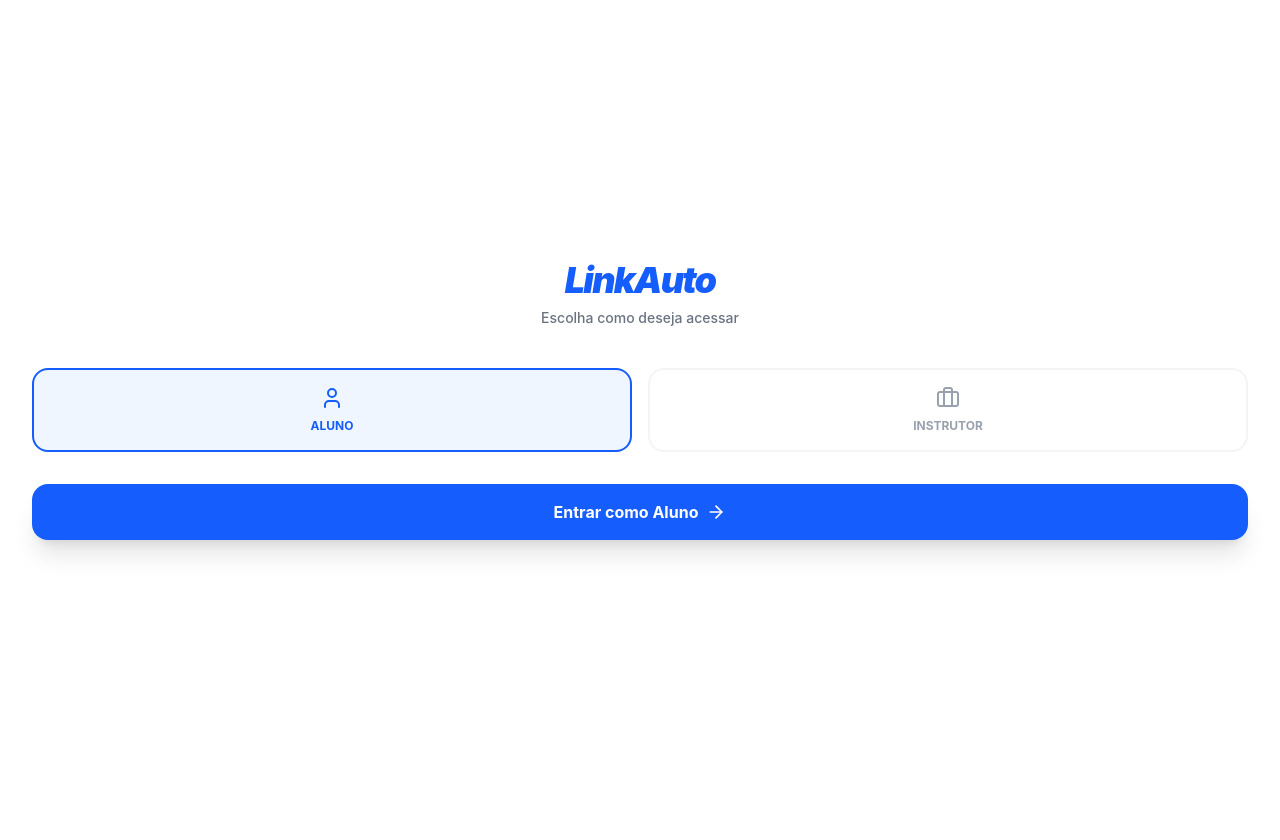
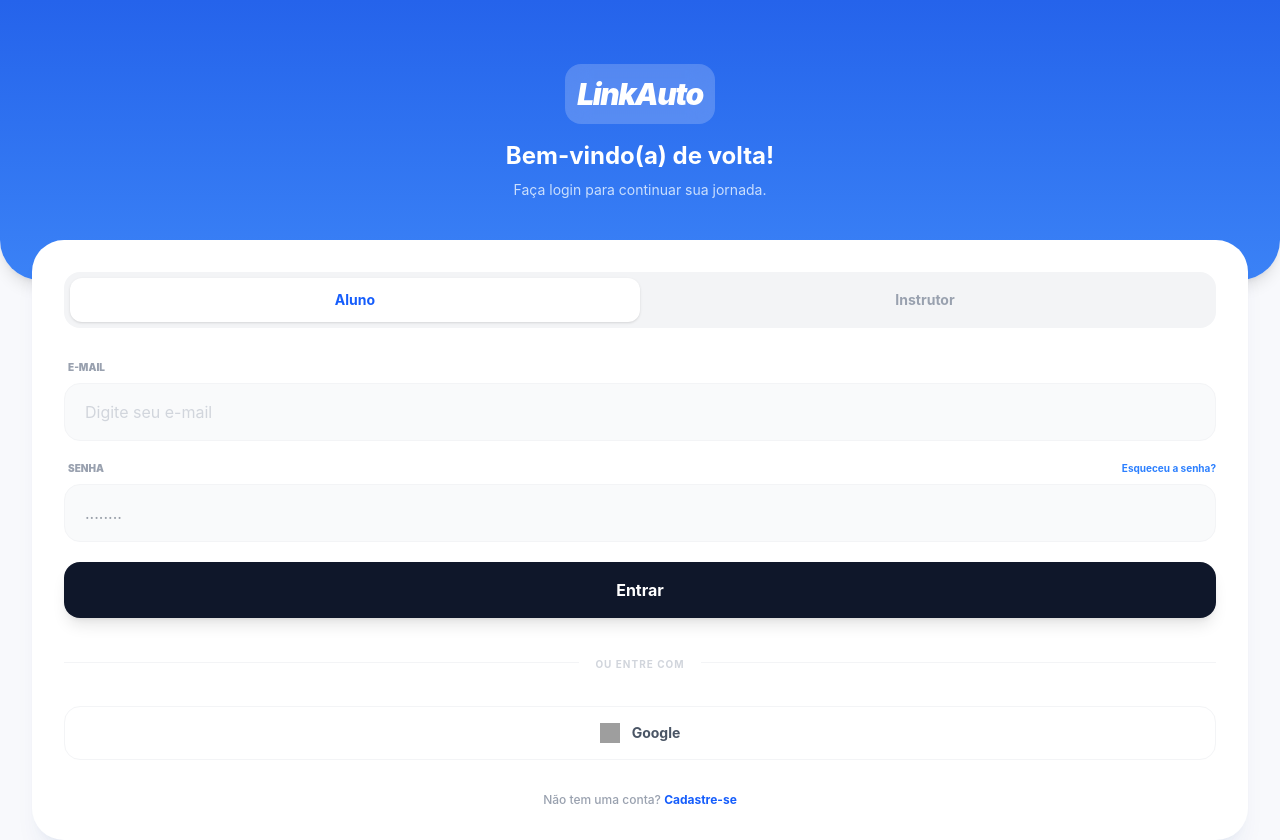
Before and after one commit to KaiqueCarvalho01/LinkAuto-APP, a React (Vite) app in the folder linkauto-frontend/: page / in a window 1280 px wide. Before the commit the page ends 800 px from the top, so only its background shows below. Built offline with nearby package versions, Linux system fonts and the light colour scheme; grey boxes are pictures that could not be loaded.

Commit message:
interface-prototipo

```diff
--- a/linkauto-frontend/src/App.jsx
+++ b/linkauto-frontend/src/App.jsx
@@ -1,6 +1,7 @@
 import React, { useState } from "react";
 import Header from "./components/Header";
 import Home from "./pages/Home";
+import SearchPage from "./pages/SearchPage";
 import InstructorProfile from "./pages/InstructorProfile";
 import MyLessons from "./pages/MyLessons";
 import InstructorDashboard from "./pages/InstructorDashboard";
@@ -24,24 +25,30 @@ const MOCK_INSTRUCTORS = [
     price: 85,
     photo: "https://i.pravatar.cc/150?u=2",
   },
+  {
+    id: 3,
+    name: "Marcos Souza",
+    neighborhood: "Mogi Mirim II",
+    rating: 4.7,
+    price: 65,
+    photo: "https://i.pravatar.cc/150?u=3",
+  },
 ];
 
 function App() {
   const [isAuthenticated, setIsAuthenticated] = useState(false);
   const [userRole, setUserRole] = useState("student");
   const [activeTab, setActiveTab] = useState("search");
+  const [isSearchingPage, setIsSearchingPage] = useState(false);
   const [selectedInstructor, setSelectedInstructor] = useState(null);
   const [searchTerm, setSearchTerm] = useState("");
-  const [showResults, setShowResults] = useState(false);
-
-  // Lista unificada de aulas (RF07)
   const [myLessons, setMyLessons] = useState([
     {
       id: 99,
-      instructorName: "Ana Paula",
+      instructorName: "Marcos Silva",
       date: "30 MAR 2026",
       time: "14:00",
-      neighborhood: "Parque do Estado",
+      neighborhood: "Centro",
       status: "completed",
     },
   ]);
@@ -62,47 +69,56 @@ function App() {
       status: "scheduled",
     };
     setMyLessons([...myLessons, newLesson]);
-    alert("Solicitação enviada ao instrutor!"); // RF04
+    alert("Solicitação enviada ao instrutor!");
     setSelectedInstructor(null);
+    setIsSearchingPage(false);
     setActiveTab("lessons");
   };
 
-  if (!isAuthenticated) return <Login onLogin={handleLogin} />;
+  if (!isAuthenticated) {
+    return <Login onLogin={handleLogin} />;
+  }
 
   return (
-    <div className="flex flex-col min-h-screen bg-gray-100 font-sans pb-20">
-      {!selectedInstructor && (
+    <div className="flex flex-col min-h-screen bg-[#F8F9FC] font-sans pb-20">
+      {!selectedInstructor && !isSearchingPage && (
         <Header onLogout={() => setIsAuthenticated(false)} />
       )}
 
       <div className="flex-grow">
-        {selectedInstructor ? (
-          <InstructorProfile
-            instructor={selectedInstructor}
-            onBack={() => setSelectedInstructor(null)}
-            onConfirm={(time) => handleConfirmBooking(selectedInstructor, time)}
-          />
-        ) : activeTab === "search" ? (
-          <Home
-            searchTerm={searchTerm}
-            setSearchTerm={setSearchTerm}
-            showResults={showResults}
-            setShowResults={setShowResults}
-            instructors={MOCK_INSTRUCTORS}
-            onSelectInstructor={setSelectedInstructor}
-          />
-        ) : activeTab === "dashboard" ? (
+        {userRole === "instructor" ? (
           <InstructorDashboard
             instructorData={{ name: "Ricardo Silva", rating: 4.8 }}
           />
         ) : (
-          <MyLessons lessons={myLessons} />
+          <>
+            {selectedInstructor ? (
+              <InstructorProfile
+                instructor={selectedInstructor}
+                onBack={() => setSelectedInstructor(null)}
+                onConfirm={(time) =>
+                  handleConfirmBooking(selectedInstructor, time)
+                }
+              />
+            ) : isSearchingPage ? (
+              <SearchPage
+                searchTerm={searchTerm}
+                setSearchTerm={setSearchTerm}
+                instructors={MOCK_INSTRUCTORS}
+                onSelectInstructor={(inst) => setSelectedInstructor(inst)}
+                onBack={() => setIsSearchingPage(false)}
+              />
+            ) : activeTab === "search" ? (
+              <Home onStartSearch={() => setIsSearchingPage(true)} />
+            ) : (
+              <MyLessons lessons={myLessons} />
+            )}
+          </>
         )}
       </div>
 
-      {/* Nav Bar adaptativa conforme o papel do usuario (RF01) */}
-      {!selectedInstructor && (
-        <nav className="fixed bottom-0 w-full bg-white border-t border-gray-200 flex justify-around py-4 shadow-lg z-20">
+      {!selectedInstructor && !isSearchingPage && (
+        <nav className="fixed bottom-0 w-full bg-white border-t border-gray-100 flex justify-around py-4 shadow-lg z-20">
           {userRole === "student" ? (
             <>
               <button
@@ -110,14 +126,14 @@ function App() {
                 className={`flex flex-col items-center ${activeTab === "search" ? "text-blue-600" : "text-gray-400"}`}
               >
                 <Search size={22} />
-                <span className="text-[10px] mt-1 font-bold">Buscar</span>
+                <span className="text-[10px] mt-1 font-bold">Início</span>
               </button>
               <button
                 onClick={() => setActiveTab("lessons")}
                 className={`flex flex-col items-center ${activeTab === "lessons" ? "text-blue-600" : "text-gray-400"}`}
               >
                 <Clock size={22} />
-                <span className="text-[10px] mt-1 font-bold">Minhas Aulas</span>
+                <span className="text-[10px] mt-1 font-bold">Aulas</span>
               </button>
             </>
           ) : (
@@ -127,7 +143,7 @@ function App() {
                 className={`flex flex-col items-center ${activeTab === "dashboard" ? "text-blue-600" : "text-gray-400"}`}
               >
                 <LayoutDashboard size={22} />
-                <span className="text-[10px] mt-1 font-bold">Dashboard</span>
+                <span className="text-[10px] mt-1 font-bold">Painel</span>
               </button>
               <button
                 onClick={() => setActiveTab("lessons")}
--- a/linkauto-frontend/src/pages/Login.jsx
+++ b/linkauto-frontend/src/pages/Login.jsx
@@ -1,44 +1,134 @@
 import React, { useState } from "react";
-import { User, Briefcase, ArrowRight } from "lucide-react";
+import { LogIn } from "lucide-react";
 
 const Login = ({ onLogin }) => {
-  const [role, setRole] = useState("student"); // 'student' ou 'instructor'
+  const [role, setRole] = useState("student"); // student ou instructor
+  const [email, setEmail] = useState("");
+  const [password, setPassword] = useState("");
+
+  const handleSubmit = (e) => {
+    e.preventDefault();
+    if (email && password) {
+      onLogin(role);
+    }
+  };
 
   return (
-    <div className="flex flex-col min-h-screen bg-white p-8 justify-center font-sans">
-      <div className="mb-10 text-center">
-        <h1 className="text-4xl font-black text-blue-600 italic mb-2 tracking-tighter">
+    <div className="flex flex-col min-h-screen bg-[#F8F9FC] font-sans">
+      {/* Cabecalho Azul com Degradê conforme o design */}
+      <div className="bg-gradient-to-b from-[#2563EB] to-[#3B82F6] pt-16 pb-20 px-8 rounded-b-[40px] text-center shadow-lg">
+        <div className="flex justify-center mb-4">
+          <div className="bg-white/20 p-3 rounded-2xl backdrop-blur-md">
+            <span className="text-white text-3xl font-black italic tracking-tighter">
               LinkAuto
+            </span>
+          </div>
+        </div>
+        <h1 className="text-white text-2xl font-bold mb-2">
+          Bem-vindo(a) de volta!
         </h1>
-        <p className="text-gray-500 font-medium text-sm">
-          Escolha como deseja acessar
+        <p className="text-blue-100 text-sm opacity-90">
+          Faça login para continuar sua jornada.
         </p>
       </div>
 
-      <div className="flex gap-4 mb-8">
+      <div className="px-8 -mt-10">
+        <div className="bg-white rounded-[32px] p-8 shadow-xl shadow-blue-900/5">
+          {/* Seletor de Perfil Estilo Toggle */}
+          <div className="flex bg-gray-100 p-1.5 rounded-2xl mb-8">
             <button
               onClick={() => setRole("student")}
-          className={`flex-1 p-4 rounded-2xl border-2 flex flex-col items-center gap-2 transition-all ${role === "student" ? "border-blue-600 bg-blue-50 text-blue-600" : "border-gray-100 text-gray-400"}`}
+              className={`flex-1 py-3 rounded-xl text-sm font-bold transition-all ${
+                role === "student"
+                  ? "bg-white text-blue-600 shadow-sm"
+                  : "text-gray-400"
+              }`}
             >
-          <User size={24} />
-          <span className="font-bold text-xs uppercase">Aluno</span>
+              Aluno
             </button>
             <button
               onClick={() => setRole("instructor")}
-          className={`flex-1 p-4 rounded-2xl border-2 flex flex-col items-center gap-2 transition-all ${role === "instructor" ? "border-blue-600 bg-blue-50 text-blue-600" : "border-gray-100 text-gray-400"}`}
+              className={`flex-1 py-3 rounded-xl text-sm font-bold transition-all ${
+                role === "instructor"
+                  ? "bg-white text-blue-600 shadow-sm"
+                  : "text-gray-400"
+              }`}
             >
-          <Briefcase size={24} />
-          <span className="font-bold text-xs uppercase">Instrutor</span>
+              Instrutor
             </button>
           </div>
 
+          <form onSubmit={handleSubmit} className="space-y-5">
+            <div>
+              <label className="text-[10px] font-black text-gray-400 uppercase ml-1 mb-2 block">
+                E-mail
+              </label>
+              <input
+                type="email"
+                placeholder="Digite seu e-mail"
+                className="w-full px-5 py-4 bg-gray-50 border border-gray-100 rounded-2xl focus:ring-2 focus:ring-blue-500 text-gray-700 outline-none transition-all placeholder:text-gray-300"
+                value={email}
+                onChange={(e) => setEmail(e.target.value)}
+                required
+              />
+            </div>
+
+            <div>
+              <div className="flex justify-between items-center ml-1 mb-2">
+                <label className="text-[10px] font-black text-gray-400 uppercase block">
+                  Senha
+                </label>
                 <button
-        onClick={() => onLogin(role)}
-        className="w-full bg-blue-600 text-white font-bold py-4 rounded-2xl shadow-xl flex items-center justify-center gap-2 active:scale-95 transition-all"
+                  type="button"
+                  className="text-[10px] text-blue-500 font-bold"
                 >
-        Entrar como {role === "student" ? "Aluno" : "Instrutor"}{" "}
-        <ArrowRight size={20} />
+                  Esqueceu a senha?
                 </button>
+              </div>
+              <input
+                type="password"
+                placeholder="........"
+                className="w-full px-5 py-4 bg-gray-50 border border-gray-100 rounded-2xl focus:ring-2 focus:ring-blue-500 text-gray-700 outline-none transition-all"
+                value={password}
+                onChange={(e) => setPassword(e.target.value)}
+                required
+              />
+            </div>
+
+            <button
+              type="submit"
+              className="w-full bg-[#0F172A] text-white font-bold py-4 rounded-2xl shadow-lg active:scale-[0.98] transition-all flex items-center justify-center gap-2 mt-4"
+            >
+              Entrar
+            </button>
+          </form>
+
+          {/* Divisor "ou entre com" */}
+          <div className="relative my-8 text-center">
+            <div className="absolute inset-0 flex items-center">
+              <div className="w-full border-t border-gray-100"></div>
+            </div>
+            <span className="relative bg-white px-4 text-[10px] text-gray-300 font-bold uppercase tracking-widest">
+              ou entre com
+            </span>
+          </div>
+
+          {/* Botao Google */}
+          <button className="w-full py-4 border border-gray-100 rounded-2xl flex items-center justify-center gap-3 text-gray-600 font-bold text-sm active:bg-gray-50 transition-colors">
+            <img
+              src="https://www.svgrepo.com/show/475656/google-color.svg"
+              className="w-5 h-5"
+              alt=""
+            />
+            Google
+          </button>
+
+          <p className="mt-8 text-center text-xs text-gray-400 font-medium">
+            Não tem uma conta?{" "}
+            <span className="text-blue-600 font-bold">Cadastre-se</span>
+          </p>
+        </div>
+      </div>
     </div>
   );
 };
--- /dev/null
+++ b/linkauto-frontend/src/pages/SearchPage.jsx
@@ -0,0 +1,67 @@
+import React from "react";
+import { ChevronLeft, MapPin, Star } from "lucide-react";
+
+const SearchPage = ({
+  searchTerm,
+  setSearchTerm,
+  instructors,
+  onSelectInstructor,
+  onBack,
+}) => {
+  return (
+    <div className="flex flex-col min-h-screen bg-white">
+      <header className="p-4 flex items-center gap-4 border-b sticky top-0 bg-white z-50">
+        <button
+          onClick={onBack}
+          className="p-2 hover:bg-gray-100 rounded-full transition-colors"
+        >
+          <ChevronLeft size={24} />
+        </button>
+        <div className="relative flex-grow">
+          <MapPin className="absolute left-3 top-3 text-blue-500" size={18} />
+          <input
+            autoFocus
+            type="text"
+            className="w-full bg-gray-50 border-none pl-10 pr-4 py-2.5 rounded-xl text-sm focus:ring-2 focus:ring-blue-500 outline-none"
+            placeholder="Onde você está?"
+            value={searchTerm}
+            onChange={(e) => setSearchTerm(e.target.value)}
+          />
+        </div>
+      </header>
+
+      <main className="p-4 space-y-4">
+        <h3 className="text-xs font-black text-gray-400 uppercase tracking-widest px-2">
+          Instrutores disponíveis
+        </h3>
+        {instructors.map((instructor) => (
+          <div
+            key={instructor.id}
+            onClick={() => onSelectInstructor(instructor)}
+            className="bg-white p-4 rounded-3xl border border-gray-100 shadow-sm flex items-center gap-4 active:scale-[0.98] transition-all cursor-pointer"
+          >
+            <img
+              src={instructor.photo}
+              className="w-14 h-14 rounded-2xl object-cover"
+              alt=""
+            />
+            <div className="flex-grow">
+              <h4 className="font-bold text-gray-800">{instructor.name}</h4>
+              <p className="text-[10px] text-gray-400 font-bold uppercase tracking-tighter">
+                {instructor.neighborhood}
+              </p>
+              <p className="text-blue-600 font-black text-sm mt-1">
+                R$ {instructor.price},00
+              </p>
+            </div>
+            <div className="bg-yellow-50 px-2 py-1 rounded-lg flex items-center gap-1 text-yellow-600 font-bold text-xs">
+              <Star size={12} className="fill-current" /> {instructor.rating}
+            </div>
+          </div>
+        ))}
+      </main>
+    </div>
+  );
+};
+
+export default SearchPage;
```
Also changed, not shown: linkauto-frontend/src/pages/Home.jsx (+122 -74 lines). Lines whose indentation alone changed are shown as unchanged.
